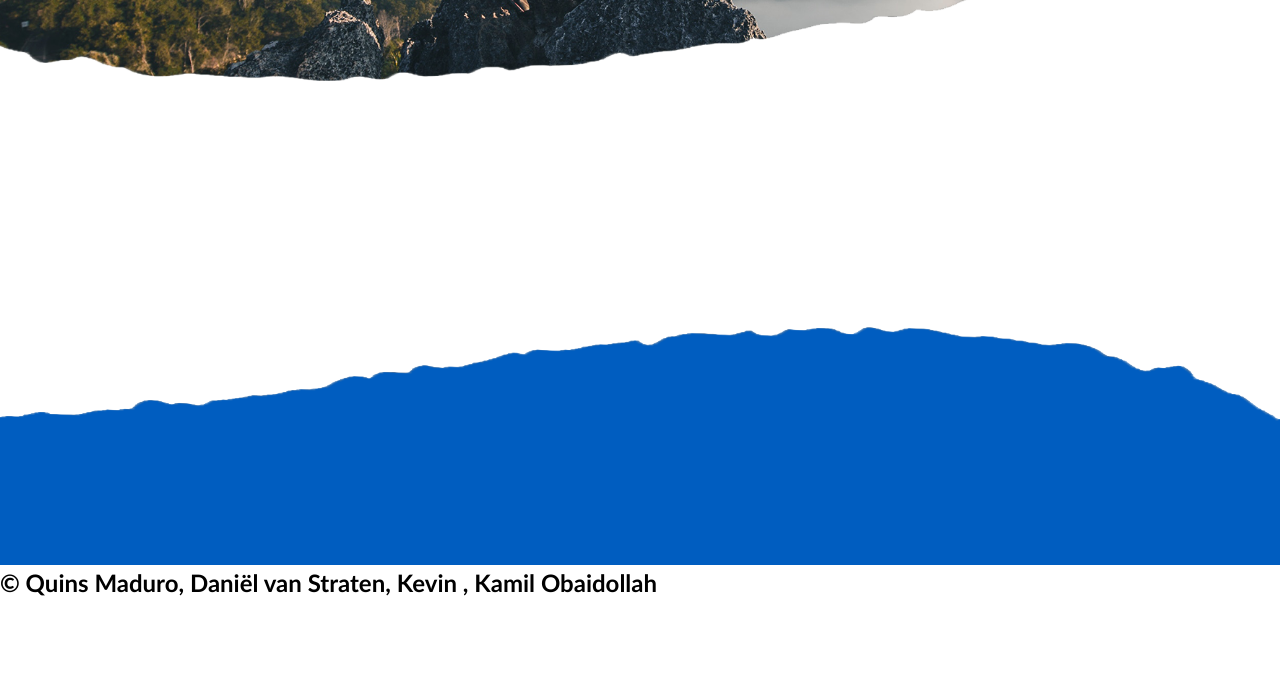
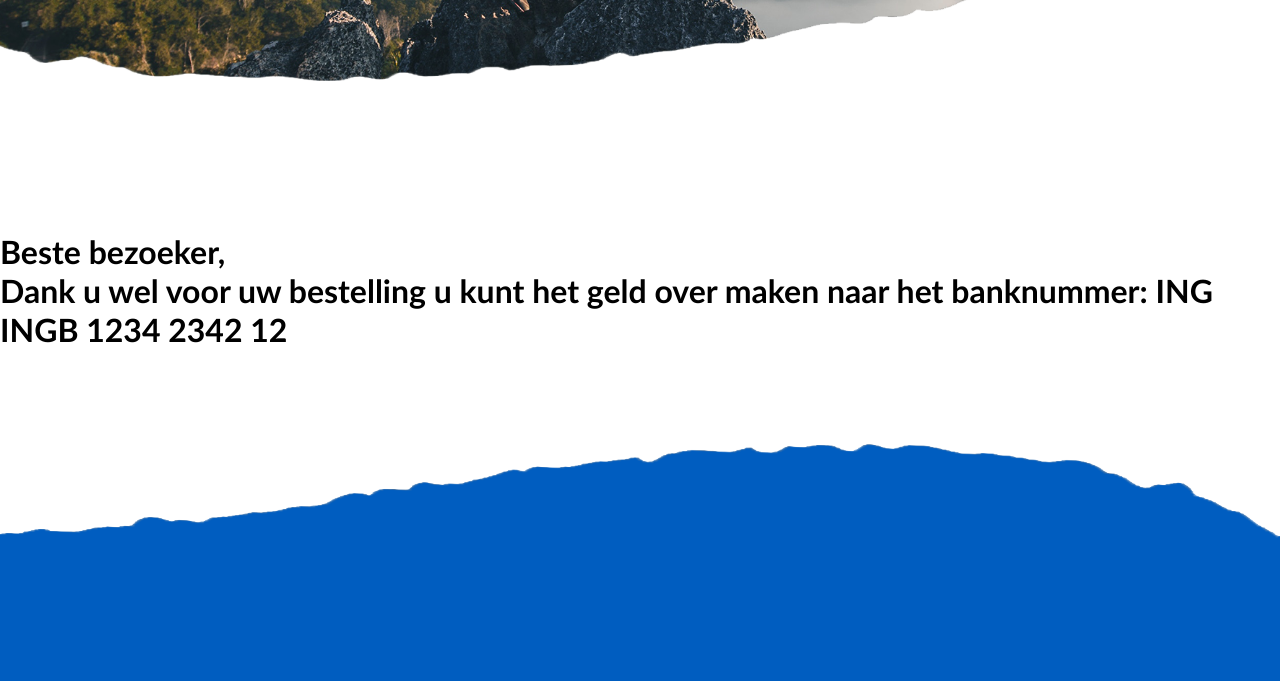
Before and after one commit to Davans01/Ala_Otto_Graaf, a PHP site: page /bestellen.php in a window 1280 px wide. Shown: the part 538-1219 px from the top of the page. Before the commit the page ends 1134 px from the top, so only its background shows below. Run offline with PHP 8.4, Linux system fonts and the light colour scheme; data that the repository does not hold is empty.

Commit message:
order page

```diff
--- a/bestellen.php
+++ b/bestellen.php
@@ -10,7 +10,8 @@
         <!-- include header.php -->
         <?php include('includes/header.php') ?>
 
-
+        <h1>Beste bezoeker,
+        <br> Dank u wel voor uw bestelling u kunt het geld over maken naar het banknummer: ING INGB 1234 2342 12</h1>
         <!-- Include footer.php -->
         <?php include('includes/footer.php') ?>
     </body>
```
